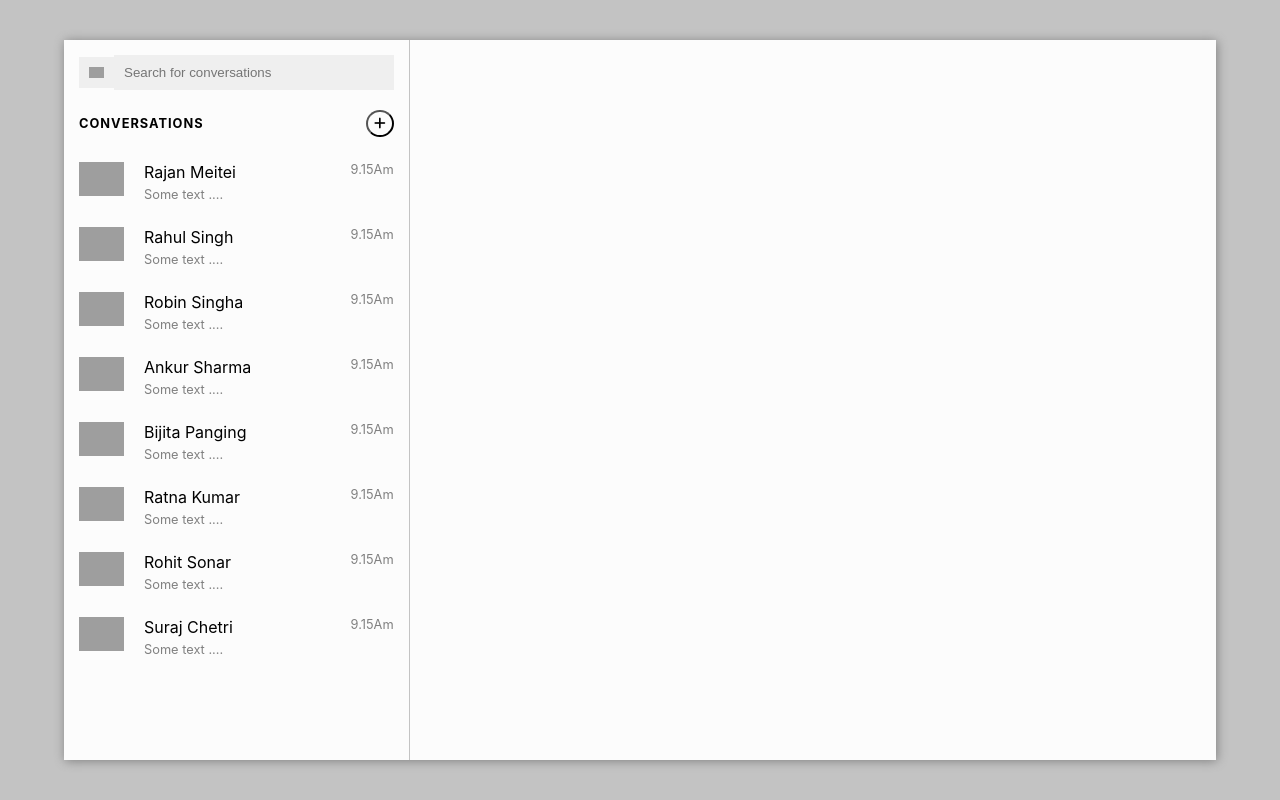
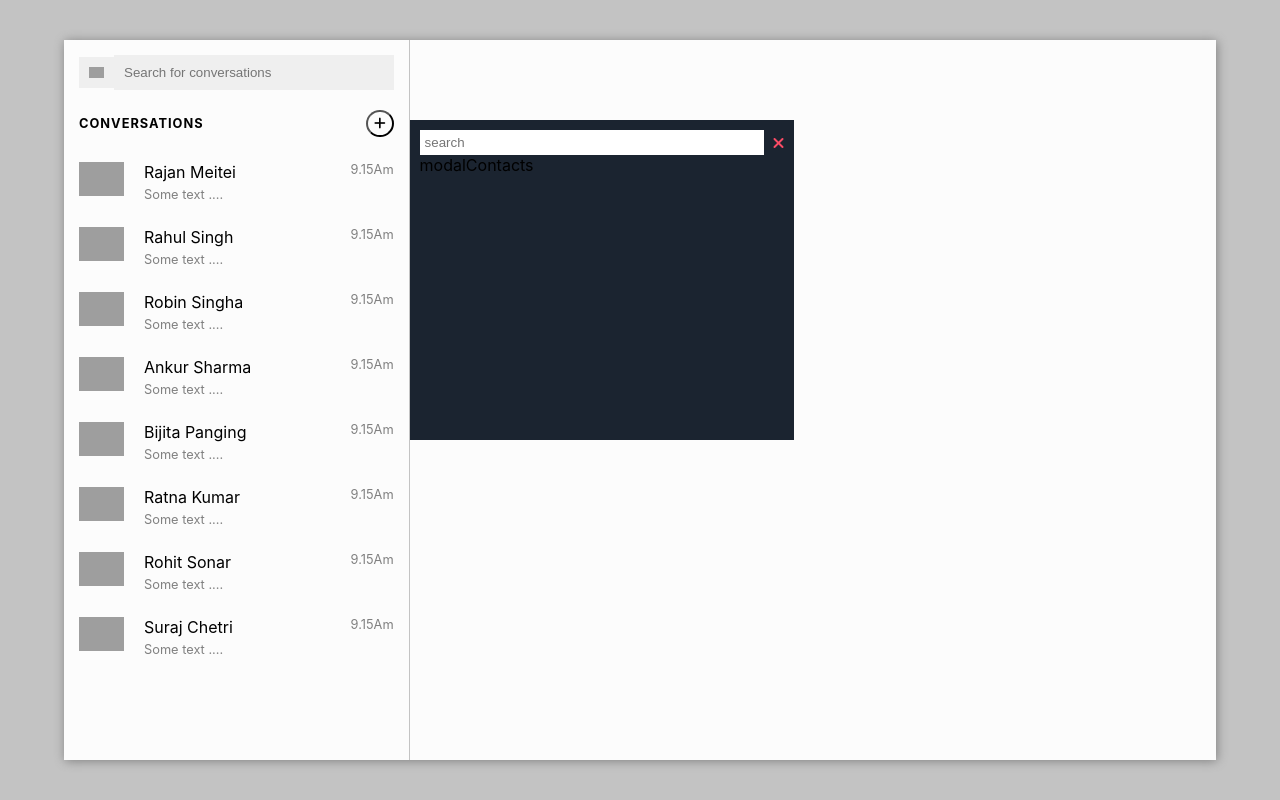
Before and after one commit to rks1995/chat-app-react, a React (Create React App) app: page / in a window 1280 px wide. Both pictures are taken after a click on the button 379 px from the left and 123 px from the top of the page. Built offline with nearby package versions, Linux system fonts and the light colour scheme; grey boxes are pictures that could not be loaded.

Commit message:
create global state using contextApi

```diff
--- a/src/components/App.js
+++ b/src/components/App.js
@@ -1,12 +1,21 @@
 import Sidebar from './Sidebar'
+import Modal from './Modal'
 import styles from '../styles/app.module.css'
+import { useState } from 'react'
 
 function App() {
+  const [showModal, setShowModal] = useState(false)
+
+  const handleOpenConversation = () => {
+    setShowModal(true)
+  }
+
   return (
     <div className={styles.app}>
       <div className={styles.chatBody}>
         {/* sidebar */}
-        <Sidebar />
+        <Sidebar onClick={handleOpenConversation} />
+        {showModal && <Modal />}
         {/* chat */}
       </div>
     </div>
--- /dev/null
+++ b/src/components/Modal.js
@@ -0,0 +1,19 @@
+import styles from '../styles/modal.module.css'
+
+const Modal = () => {
+  return (
+    <div className={styles.modal}>
+      <div className={styles.modalSearch}>
+        <input type='text' placeholder='search' />
+        <a href='/' type='button'>
+          <i class='fa-solid fa-xmark'></i>
+        </a>
+      </div>
+      <div className={styles.modalContacts}>
+        <ul>modalContacts</ul>
+      </div>
+    </div>
+  )
+}
+
+export default Modal
--- a/src/components/Sidebar.js
+++ b/src/components/Sidebar.js
@@ -1,41 +1,13 @@
-import { useEffect, useState } from 'react'
+import { useState } from 'react'
 import styles from '../styles/app.module.css'
-import toast from 'react-hot-toast'
-import { data } from '../data'
+
 import Spinner from './Spinner'
+import { useContacts } from '../hooks/useContacts'
 
-const Sidebar = () => {
+const Sidebar = (props) => {
   const [inputText, setInputText] = useState('')
-  const [users, setUsers] = useState([])
-  const [loading, setLoading] = useState(true)
-
-  useEffect(() => {
-    const getUsers = () => {
-      setUsers(data.users)
-      setTimeout(() => {
-        setLoading(false) // inorder to show loader
-      }, 1000)
-    }
-    getUsers()
-  }, [])
-
-  const handleSearch = (e) => {
-    console.log('change')
-    if (e.key === 'Enter') {
-      if (!inputText) {
-        toast.error('enter valid user', {
-          position: 'top-right',
-        })
-      }
-    }
-
-    let newUser = data.users.filter((user) => {
-      let name = user.name.toLowerCase()
-      return name.includes(inputText)
-    })
-
-    setUsers(newUser)
-  }
+  const contacts = useContacts()
+  const { users, loading, handleSearch } = contacts
 
   return (
     <div className={styles.sidebar}>
@@ -54,7 +26,7 @@ const Sidebar = () => {
       </div>
       <div className={styles.conversation}>
         <span className={styles.text}>conversations</span>
-        <button>
+        <button {...props}>
           <i className='fa-solid fa-plus'></i>
         </button>
       </div>
--- /dev/null
+++ b/src/hooks/useContacts.js
@@ -0,0 +1,50 @@
+import { useState, useEffect, useContext } from 'react'
+import { data } from '../data'
+import { ContactsContext } from '../providers/Provider'
+import toast from 'react-hot-toast'
+
+const useContacts = () => {
+  return useContext(ContactsContext)
+}
+
+const useContactsProvider = () => {
+  const [users, setUsers] = useState([])
+  const [loading, setLoading] = useState(true)
+
+  useEffect(() => {
+    const getUsers = () => {
+      setUsers(data.users)
+      setTimeout(() => {
+        setLoading(false) // inorder to show loader
+      }, 500)
+    }
+    getUsers()
+  }, [])
+
+  const handleSearch = (e) => {
+    console.log('change')
+    if (e.key === 'Enter') {
+      if (!e.target.value) {
+        toast.error('enter valid user', {
+          position: 'top-right',
+        })
+        return
+      }
+    }
+
+    let newUser = data.users.filter((user) => {
+      let name = user.name.toLowerCase()
+      return name.includes(e.target.value)
+    })
+
+    setUsers(newUser)
+  }
+
+  return {
+    users,
+    loading,
+    handleSearch,
+  }
+}
+
+export { useContactsProvider, useContacts }
--- a/src/index.js
+++ b/src/index.js
@@ -3,11 +3,14 @@ import ReactDOM from 'react-dom/client'
 import './styles/index.css'
 import App from './components/App'
 import { Toaster } from 'react-hot-toast'
+import { ContactsProvider } from './providers/Provider'
 
 const root = ReactDOM.createRoot(document.getElementById('root'))
 root.render(
   <React.StrictMode>
     <Toaster />
-    <App />
+    <ContactsProvider>
+      <App />
+    </ContactsProvider>
   </React.StrictMode>
 )
--- /dev/null
+++ b/src/providers/Provider.js
@@ -0,0 +1,21 @@
+import { createContext } from 'react'
+import { useContactsProvider } from '../hooks/useContacts'
+
+let initialState = {
+  users: [],
+  loading: true,
+  handleSearch: () => {},
+}
+
+const ContactsContext = createContext(initialState)
+
+const ContactsProvider = ({ children }) => {
+  const contacts = useContactsProvider()
+  return (
+    <ContactsContext.Provider value={contacts}>
+      {children}
+    </ContactsContext.Provider>
+  )
+}
+
+export { ContactsContext, ContactsProvider }
--- a/src/styles/app.module.css
+++ b/src/styles/app.module.css
@@ -10,6 +10,7 @@
   width: 90vw;
   height: 90vh;
   box-shadow: 1px 1px 10px grey;
+  position: relative;
 }
 
 .sidebar {
--- a/src/styles/index.css
+++ b/src/styles/index.css
@@ -15,3 +15,7 @@ code {
   font-family: source-code-pro, Menlo, Monaco, Consolas, 'Courier New',
     monospace;
 }
+
+a {
+  text-decoration: none;
+}
--- /dev/null
+++ b/src/styles/modal.module.css
@@ -0,0 +1,38 @@
+.modal {
+  width: 30vw;
+  height: 40vh;
+  padding: 10px;
+  background-color: #1b2430;
+  position: absolute;
+  inset: 0;
+  left: 27vw;
+  top: 10vh;
+  animation: open 0.5s ease-in-out;
+}
+
+@keyframes open {
+  0% {
+    transform: scale(0.3);
+  }
+
+  100% {
+    transform: scale(1);
+  }
+}
+.modalSearch {
+  display: flex;
+  align-items: center;
+  justify-content: space-between;
+  gap: 10px;
+}
+
+.modalSearch input {
+  flex: 2;
+  padding: 5px;
+  border: none;
+  outline: none;
+}
+
+.modalSearch i {
+  color: #f94c66;
+}
```
